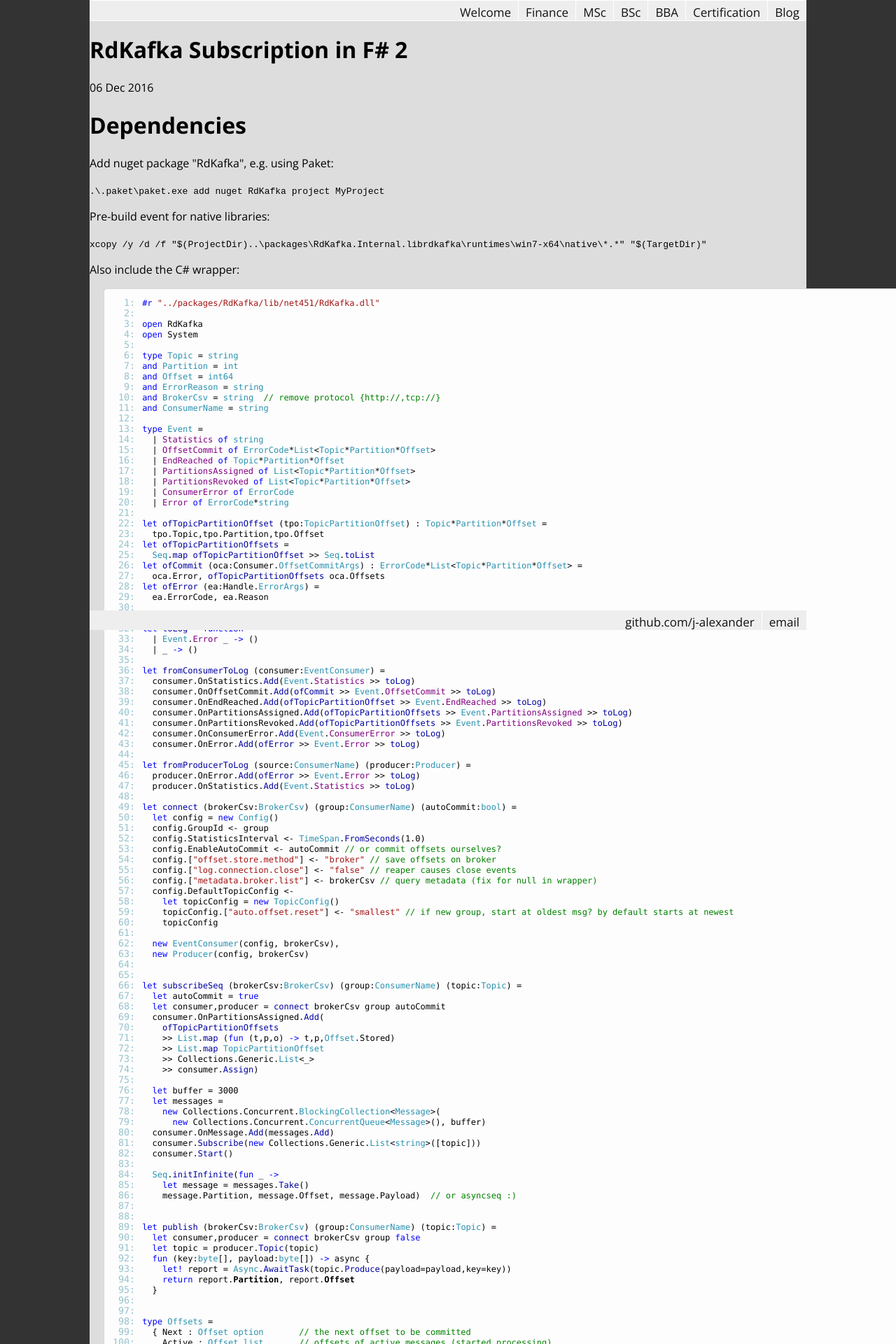
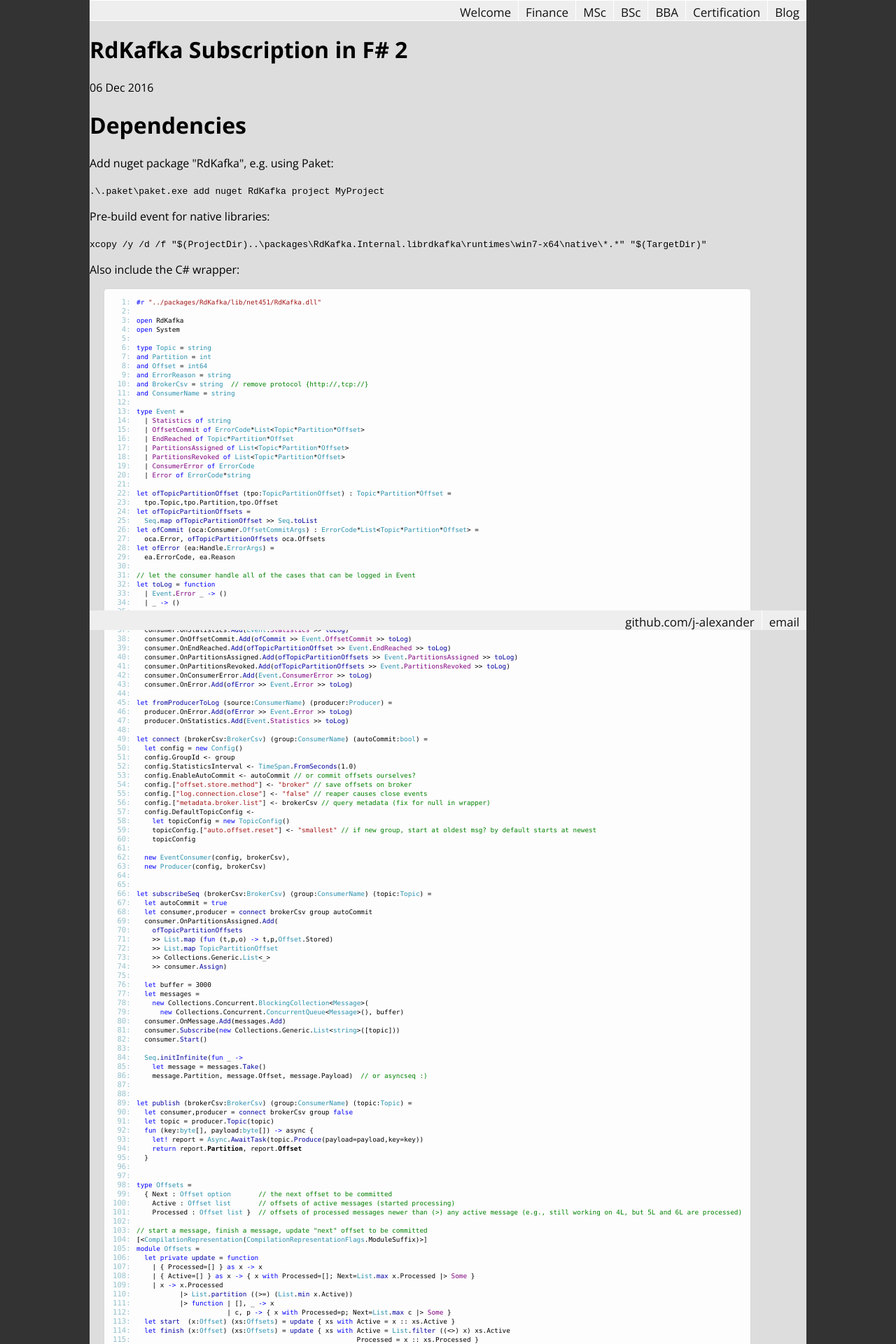
Before and after one commit to j-alexander/j-alexander.github.io, a Jekyll site: the page built from _posts/2016-12-06-rdkafka-subscription-in-fsharp.html, in a window 1280 px wide. Shown: the top 1920 px of the page at 70% size. Built offline with Jekyll 4.4.1, drawn with Linux system fonts in a browser that asks for light colours; some web fonts are replaced.

Commit message:
reduce font size

```diff
--- a/css/syntax_light.css
+++ b/css/syntax_light.css
@@ -51,7 +51,7 @@ span.omitted {
 div.tip {
 	background:#e5e5e5;
   border-radius:4px;
-  font:9pt 'Droid Sans', arial, sans-serif;
+  font:7pt 'Droid Sans', arial, sans-serif;
 	padding:6px 8px 6px 8px;
 	display:none;
   color:#000000;
@@ -63,11 +63,11 @@ table.pre pre {
   border:none;
 }
 table.pre, pre.fssnip, pre {
-  line-height:13pt;
+  line-height:11pt;
   border:1px solid #d8d8d8;
   border-collapse:separate;
   white-space:pre;
-  font: 10pt consolas,monospace;
+  font: 8pt consolas,monospace;
   width:90%;
   margin:10px 20px 20px 20px;
   background-color:#fdfdfd;
@@ -77,7 +77,7 @@ table.pre, pre.fssnip, pre {
   max-width: none;
 }
 pre.fssnip code {
-  font: 9pt 'Droid Sans Mono',consolas,monospace;
+  font: 7pt 'Droid Sans Mono',consolas,monospace;
 }
 table.pre pre {
   padding:0px;
@@ -139,12 +139,12 @@ td.title, thead {
 /* Format the right-side menu */
 #menu {
   margin-top:50px;
-  font-size:11pt;
+  font-size:9pt;
   padding-left:20px;
 }
 
 #menu .nav-header {
-  font-size:12pt;
+  font-size:10pt;
   color:#606060;
   margin-top:20px;
 }
@@ -154,12 +154,12 @@ td.title, thead {
 }
 
 /* Change font sizes for headings etc. */
-#main h1 { font-size: 26pt; margin:10px 0px 15px 0px; font-weight:400; }
-#main h2 { font-size: 20pt; margin:20px 0px 0px 0px; font-weight:400; }
-#main h3 { font-size: 14pt; margin:15px 0px 0px 0px; font-weight:600; }
-#main p  { font-size: 11pt; margin:5px 0px 15px 0px; }
-#main ul { font-size: 11pt; margin-top:10px; }
-#main li { font-size: 11pt; margin: 5px 0px 5px 0px; }
+#main h1 { font-size: 24pt; margin:10px 0px 15px 0px; font-weight:400; }
+#main h2 { font-size: 18pt; margin:20px 0px 0px 0px; font-weight:400; }
+#main h3 { font-size: 12pt; margin:15px 0px 0px 0px; font-weight:600; }
+#main p  { font-size: 9pt; margin:5px 0px 15px 0px; }
+#main ul { font-size: 9pt; margin-top:10px; }
+#main li { font-size: 9pt; margin: 5px 0px 5px 0px; }
 #main strong { font-weight:700; }
 
 /*--------------------------------------------------------------------------
@@ -174,11 +174,11 @@ td.title, thead {
   width:35%;
 }
 #main .xmldoc h2 {
-  font-size:14pt;
+  font-size:12pt;
   margin:10px 0px 0px 0px;
 }
 #main .xmldoc h3 {
-  font-size:12pt;
+  font-size:10pt;
   margin:10px 0px 0px 0px;
 }
 .github-link {
@@ -211,12 +211,12 @@ h6 a, h6 a:hover, h6 a:focus { color : inherit; text-decoration : inherit; outli
 
 #nuget {
   margin-top:20px;
-  font-size: 11pt;
+  font-size:9pt;
   padding:20px;
 }
 
 #nuget pre {
-  font-size:11pt;
+  font-size:9pt;
   -moz-border-radius: 0px;
   -webkit-border-radius: 0px;
   border-radius: 0px;
```
